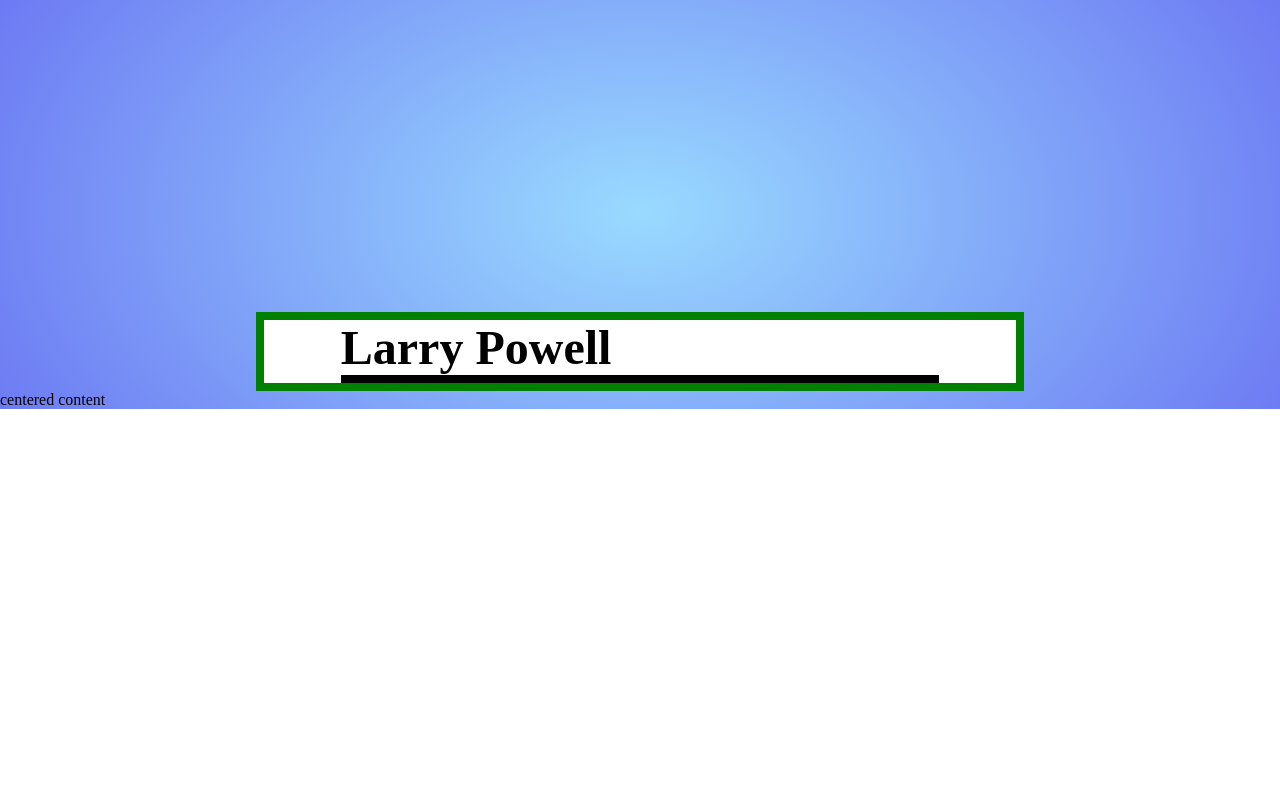
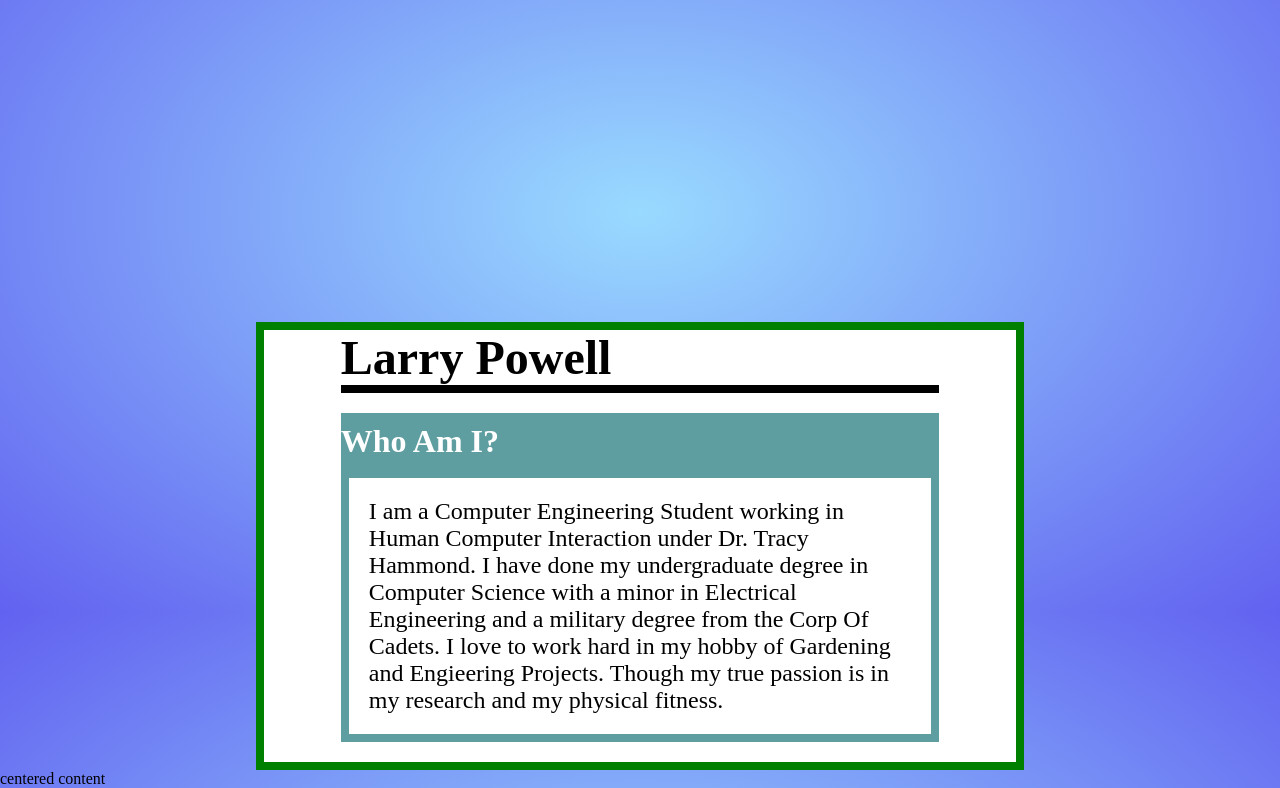
Before and after one commit to orion2166/orion2166.github.io, a plain HTML site: page index.html in a window 1280 px wide. Shown: the part 988-1776 px from the top of the page. Before the commit the page ends 1397 px from the top, so only its background shows below. Drawn offline with Linux system fonts and the light colour scheme.

Commit message:
Added Bio and overall layout for everhting else

```diff
--- a/index.html
+++ b/index.html
@@ -29,8 +29,20 @@
           <div class="boder_style">
               <div class="header_underline">
                <font size="7"> <b>Larry Powell</b></font>
-
             </div>
+            <section style="padding-top: 20px;"></section>
+            <div class="header_section">
+               <font size="6" > <b>Who Am I?</b></font>
+            </div>
+            <div class="body_section" style="padding: 20px;">
+                <font size="5" >
+                   I am a Computer Engineering Student working in Human Computer Interaction under Dr. Tracy Hammond.
+                    I have done my undergraduate degree in Computer Science with a minor in Electrical Engineering and a military degree
+                    from the Corp Of Cadets. I love to work hard in my hobby of Gardening and Engieering Projects. Though my true passion
+                    is in my research and my physical fitness.
+                </font>
+            </div>
+            <section style="padding-top: 20px;"></section>
           </div>
       </div>
 
--- a/stylesheets/stylesheet.css
+++ b/stylesheets/stylesheet.css
@@ -21,7 +21,7 @@ background: radial-gradient(ellipse at center, rgba(153,218,255,1) 0%, rgba(98,9
 
 #button_layout{
      width: 100%;
-     height: 50px;
+     height: 60px;
     box-sizing: border-box;
     border: 8px solid green;
     text-align: right;
@@ -101,7 +101,18 @@ background: radial-gradient(ellipse at center, rgba(153,218,255,1) 0%, rgba(98,9
     border: 8px solid green;
     padding-right: 10%;
     padding-left: 10%;
+
 }
 .header_underline{
     border-bottom: 8px solid black;
 }
+
+.header_section{
+    padding-top: 10px;
+    padding-bottom: 10px;
+    background-color:cadetblue;
+    color: white;
+}
+.body_section{
+    border: 8px solid cadetblue;
+}
```
